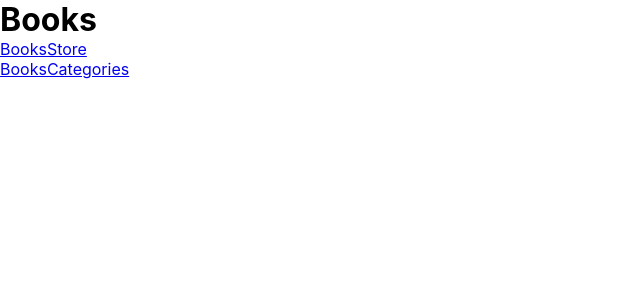
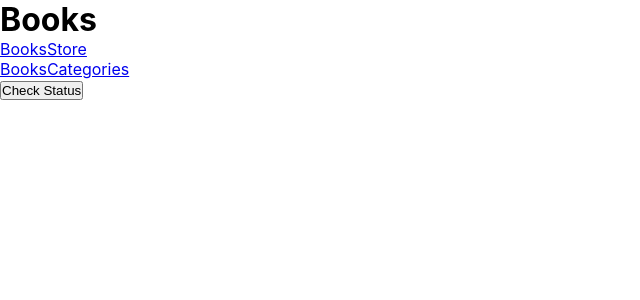
Before and after one commit to mrkamin/Bookstore-2nd-Project, a React (Create React App) app: page /bookscatagories in a window 1280 px wide. Shown: the top 300 px of the page, without its empty margins (0-640 px from the left). Built offline with nearby package versions, Linux system fonts and the light colour scheme.

Commit message:
Reviewer Feedback Applyed

```diff
--- a/src/App.js
+++ b/src/App.js
@@ -15,7 +15,7 @@ function App() {
         <NavBar />
         <Routes>
           <Route index element={<BooksStore />} />
-          <Route path="bookcatagories" element={<BooksCatagories />} />
+          <Route path="bookscatagories" element={<BooksCatagories />} />
         </Routes>
       </BrowserRouter>
     </>
--- a/src/Components/BooksCategories.js
+++ b/src/Components/BooksCategories.js
@@ -2,7 +2,6 @@ import React from 'react';
 
 const BooksCatagories = () => (
   <>
-    <h1>Hi</h1>
     <div>
       <button type="button">Check Status</button>
     </div>
--- a/src/Components/NavBar.js
+++ b/src/Components/NavBar.js
@@ -13,7 +13,7 @@ const NavBar = () => (
             <Link to="/">BooksStore</Link>
           </li>
           <li className="list-item">
-            <Link to="/BooksCatagories">BooksCategories</Link>
+            <Link to="/bookscatagories">BooksCategories</Link>
           </li>
         </ul>
       </nav>
```
